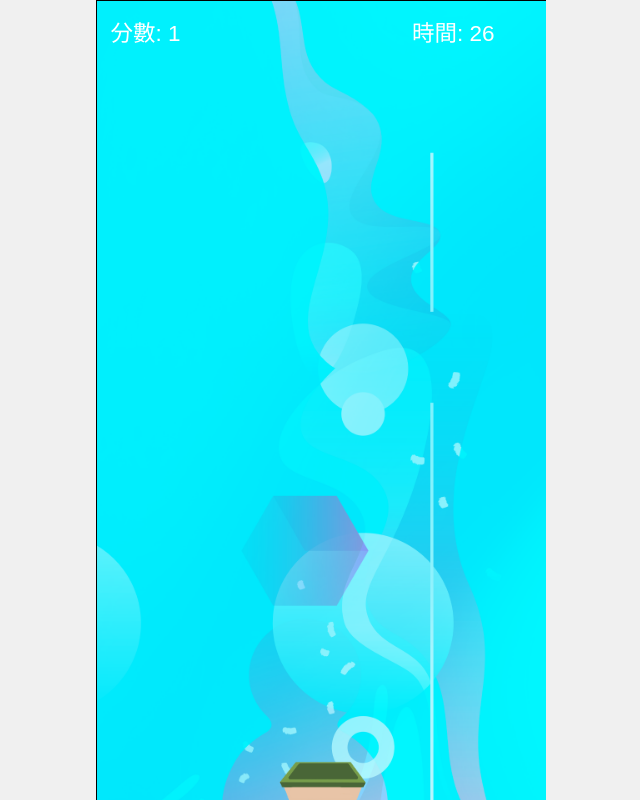
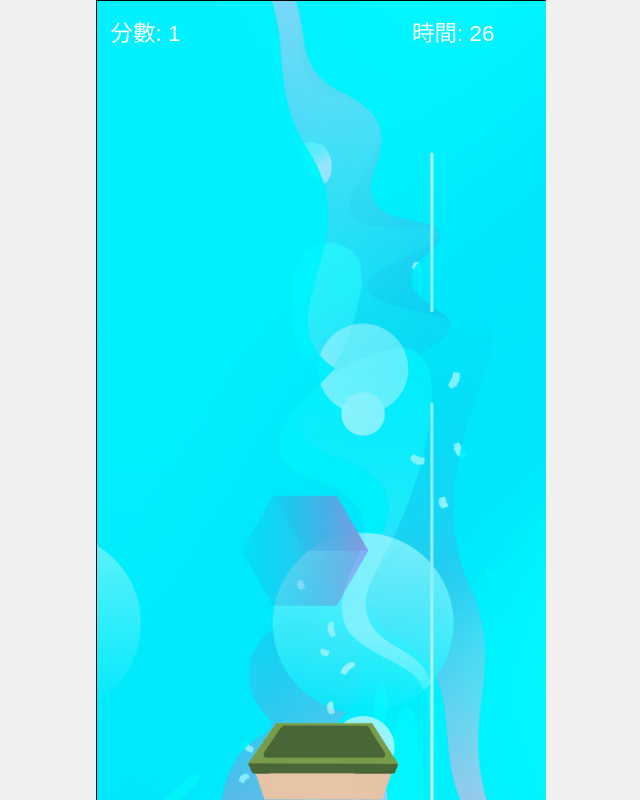
Before and after one commit to Copedman/copedman.github.io, a plain HTML site: page index.html in a window 1280 px wide. Shown: the whole page, without its empty margins (319-959 px from the left). Drawn offline with Linux system fonts and the light colour scheme.

Commit message:
Update index.html

```diff
--- a/index.html
+++ b/index.html
@@ -136,11 +136,11 @@
         }
 
         // 遊戲參數（根據畫布尺寸動態調整）
-        let basketWidth = canvas.width * 0.2;
-        let basketHeight = canvas.height * 0.05;
-        const objectSize = canvas.width * 0.05;
+        let basketWidth = canvas.width * 0.35;
+        let basketHeight = canvas.height * 0.1;
+        const objectSize = canvas.width * 0.1;
         const gameTime = 30;
-        const baseFallSpeed = 500; // 基礎掉落速度（像素/秒，可調整）
+        const baseFallSpeed = 300; // 基礎掉落速度（像素/秒，可調整）
         const speedVariation = 200; // 速度隨機變化的範圍（像素/秒，可調整）
         const spawnRatePerSecond = 0.03; // 每秒生成物件的機率
 
```
